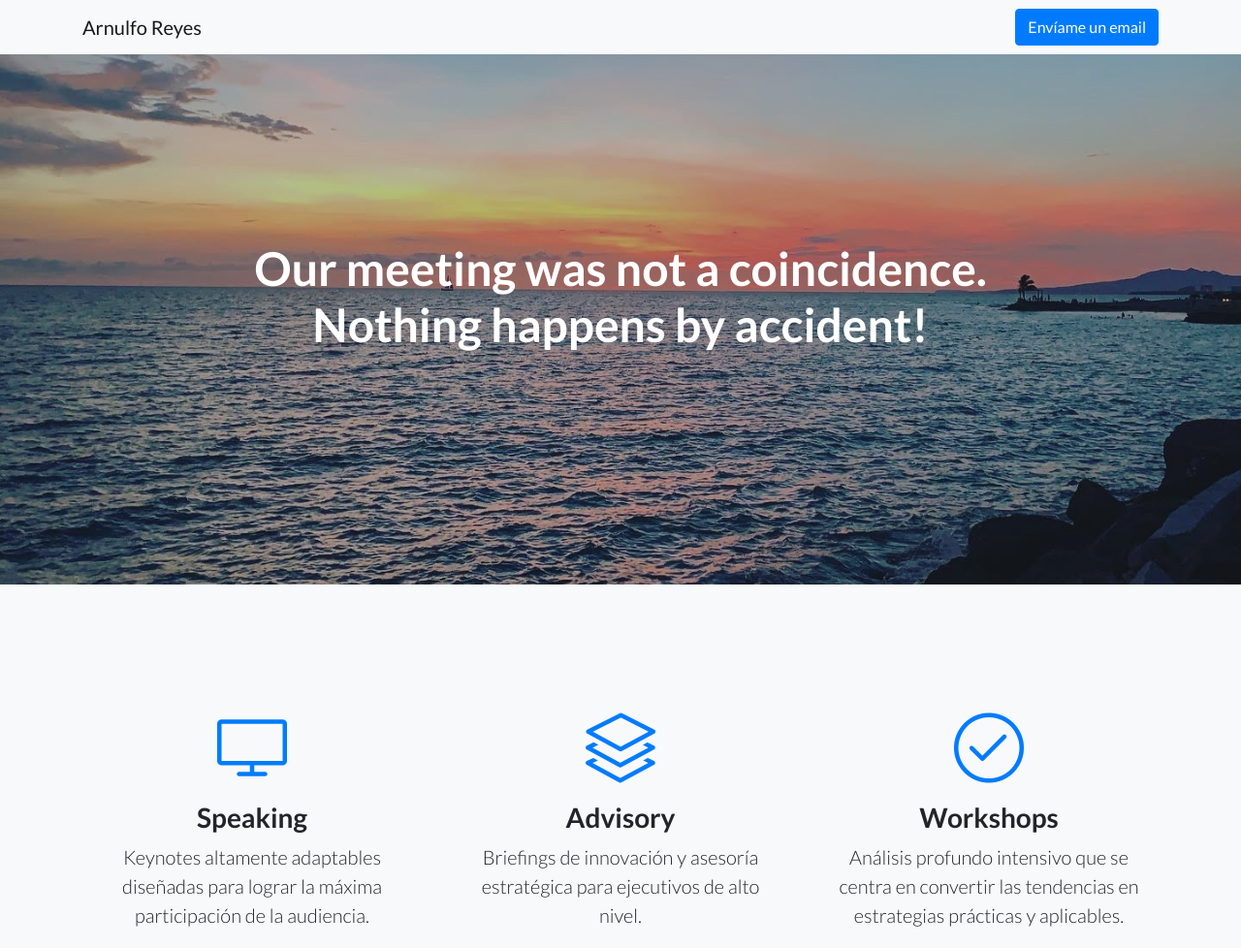
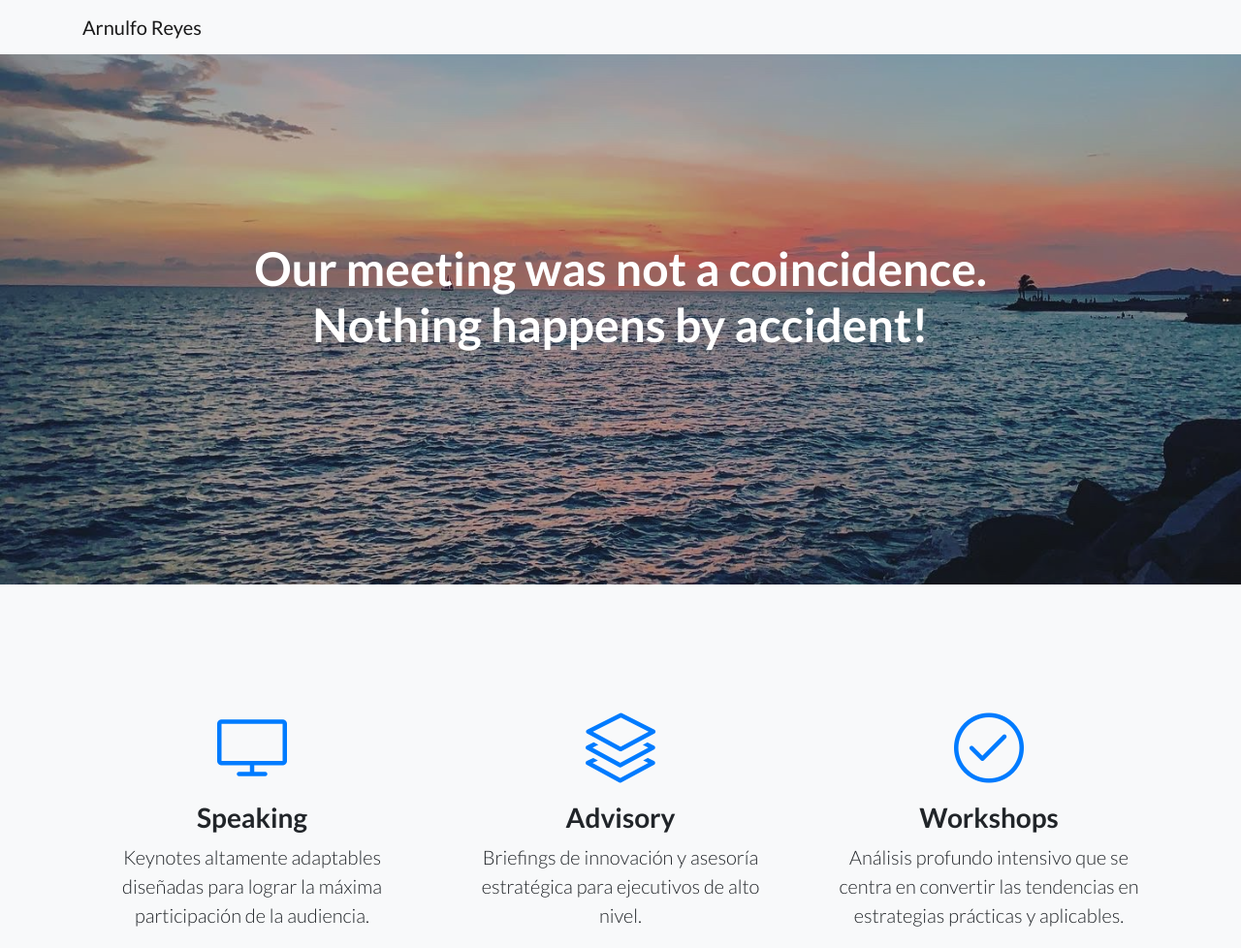
Before and after one commit to yosef7/personal-page, a website: page index.html in a window 1280 px wide. Shown: the top 978 px of the page at 97% size. Drawn offline with Linux system fonts and the light colour scheme.

Commit message:
Eliminamos el link de correo en parte superior

```diff
--- a/index.html
+++ b/index.html
@@ -29,7 +29,7 @@
   <nav class="navbar navbar-light bg-light static-top">
     <div class="container">
       <a class="navbar-brand" href="">Arnulfo Reyes</a>
-      <a class="btn btn-primary" href="mailto:josereyes_jdi@aol.com">Envíame un email</a>
+  <!--    <a class="btn btn-primary" href="mailto:josereyes_jdi@aol.com">Envíame un email</a> -->
     </div>
   </nav>
 
```
